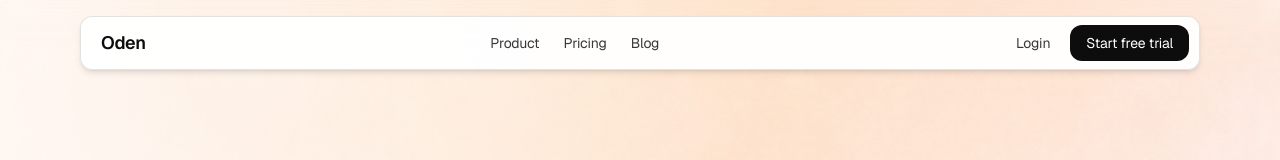
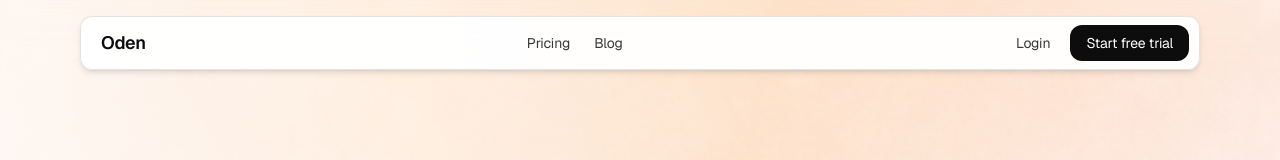
Before and after one commit to s4tr2/oden-website, a Next.js app: page / in a window 1280 px wide. Shown: the top 160 px of the page. Built offline with nearby package versions, Linux system fonts and the light colour scheme.

Commit message:
Update navigation and jobs footer link

```diff
--- a/src/components/sections/footer.tsx
+++ b/src/components/sections/footer.tsx
@@ -269,7 +269,7 @@ const productLinks: FooterLink[] = [
 
 const resourceLinks: FooterLink[] = [
   { name: 'Templates', href: '/tools/templates' },
-  { name: 'Job Board', href: '/tools/product-marketing-job-board' },
+  { name: 'Product Marketing Jobs', href: 'https://productmarketingjobs.co?utm_referrer=Oden', external: true },
   { name: 'Glossary', href: '/tools/product-marketing-glossary' },
   { name: 'Events', href: '/tools/product-marketing-events' },
   { name: 'Blog', href: '/blog' },
--- a/src/components/sections/navigation.tsx
+++ b/src/components/sections/navigation.tsx
@@ -8,7 +8,6 @@ import { cn } from '@/lib/utils'
 import { siteShellClassName } from './layout-helpers'
 
 const navigation = [
-  { name: 'Product', href: '/#what-it-does' },
   { name: 'Pricing', href: '/pricing' },
   { name: 'Blog', href: '/blog' },
 ]
```
